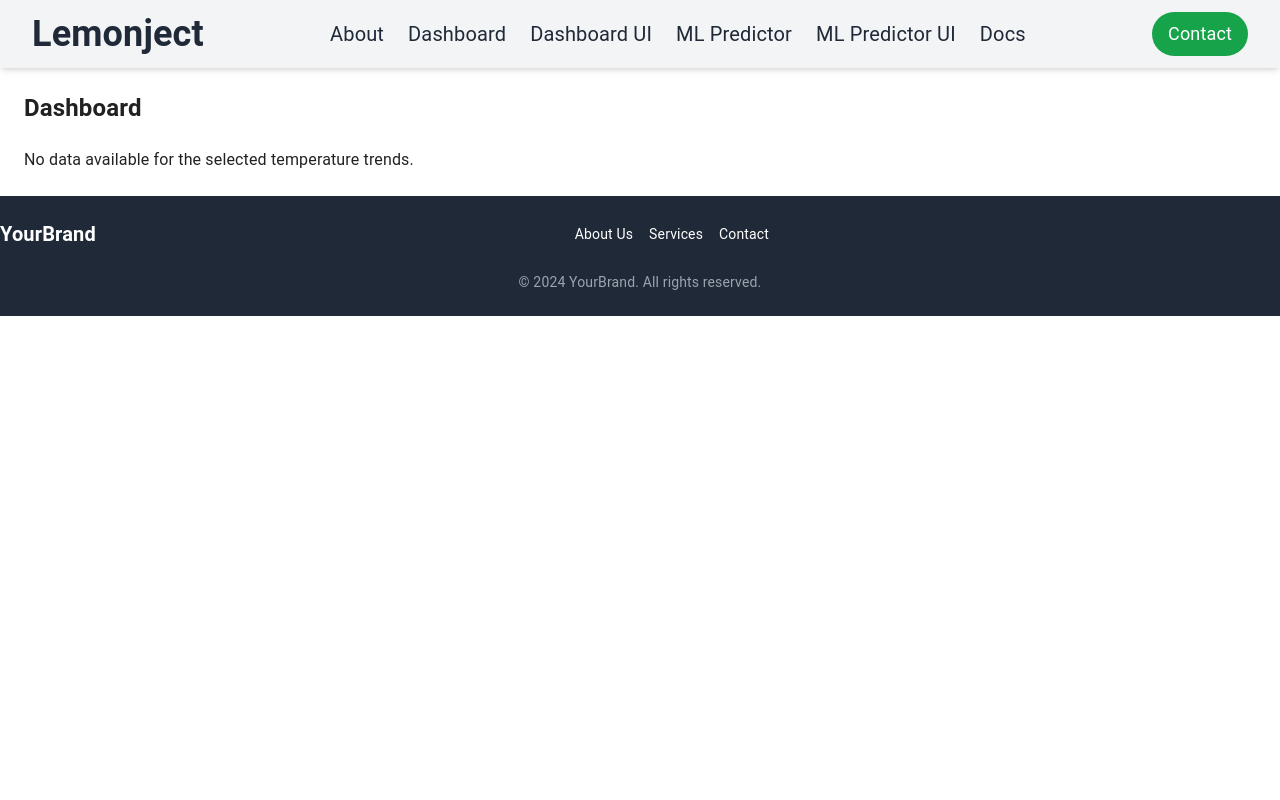
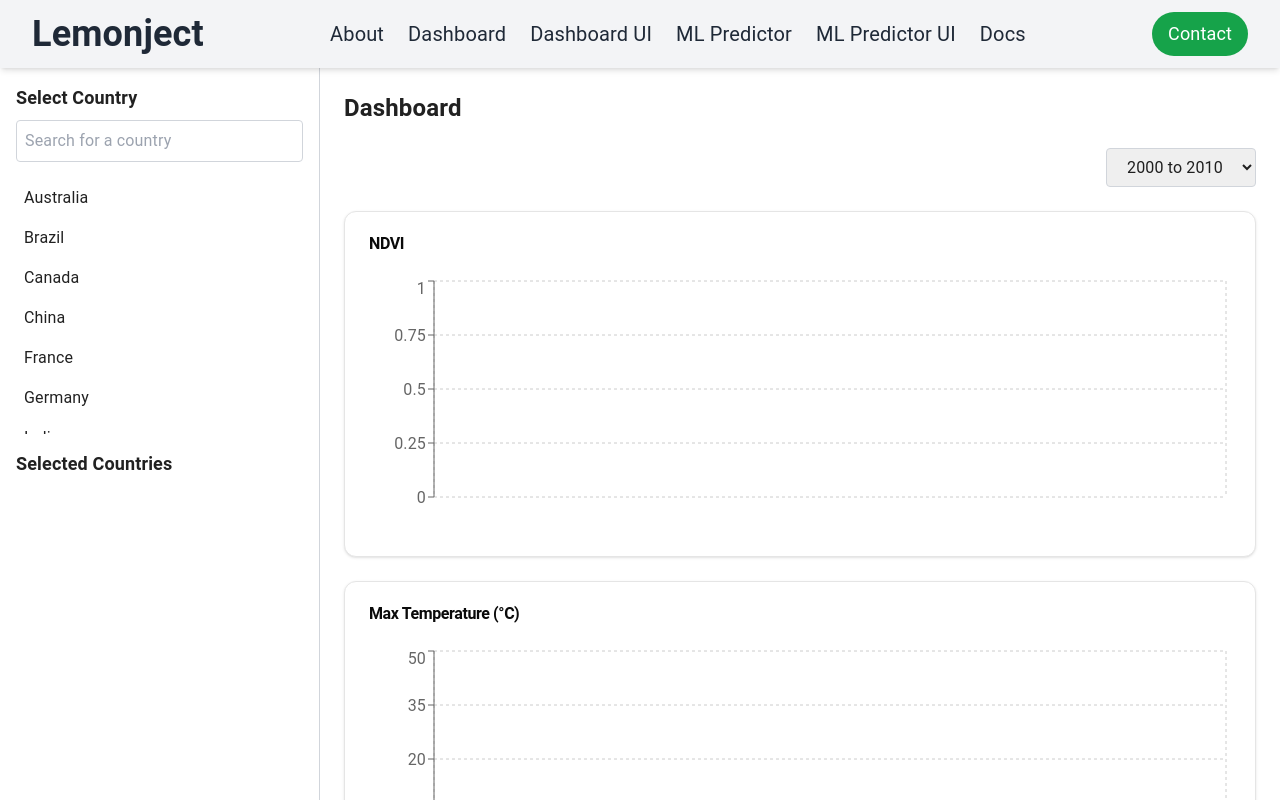
Before and after one commit to masedryer/ClimateRisk, a Next.js app in the folder carbonrisk/: page /dashboard2 in a window 1280 px wide. Shown: the top 800 px of the page. Built offline with nearby package versions, Linux system fonts and the light colour scheme; no server answers; the database is empty.

Commit message:
dashboard ui edit edr
dashboard ui edit

```diff
--- a/carbonrisk/src/app/dashboard2/page.js
+++ b/carbonrisk/src/app/dashboard2/page.js
@@ -1,7 +1,12 @@
 "use client";
 import "../globals.css";
 import React, { useState, useEffect } from "react";
-import { Card, CardHeader, CardTitle, CardContent } from "@/components/ui/card";
+import {
+  Card,
+  CardHeader,
+  CardTitle,
+  CardContent,
+} from "@/components/ui/card";
 import {
   LineChart,
   Line,
@@ -12,146 +17,248 @@ import {
   CartesianGrid,
   Legend,
 } from "recharts";
-import { db, collection, getDocs } from "../../lib/firebase"; // Import Firebase functions
+
+// Country list (mock for now)
+const countries = [
+  "Australia", "Brazil", "Canada", "China", "France", "Germany", "India", "Italy",
+  "Japan", "Mexico", "Russia", "South Africa", "United Kingdom", "United States",
+];
 
 const Dashboard = () => {
-  const [jsonData, setJsonData] = useState([]); // Store the fetched JSON data
-  const [loading, setLoading] = useState(true); // Loading state to control rendering
+  const [filterRange, setFilterRange] = useState("2000-2010");
+  const [searchTerm, setSearchTerm] = useState("");
+  const [selectedCountry, setSelectedCountry] = useState("");
+  const [countryList, setCountryList] = useState([]);
+  const [showTooltip, setShowTooltip] = useState(false); // State for tooltip visibility
+  const [chartData, setChartData] = useState({}); // State for chart data
 
-  useEffect(() => {
-    const fetchJsonData = async () => {
-      try {
-        // Fetching data from Firebase collection "yearlydata"
-        const querySnapshot = await getDocs(collection(db, "yearlydata"));
-        const data = querySnapshot.docs.map((doc) => doc.data());
+  const chartTitles = [
+    "NDVI",
+    "Max Temperature (°C)",
+    "Summer Precipitation (mm)",
+    "Forest Area (%)",
+    "Night Light (DN value)",
+  ];
 
-        // Log the raw data to inspect it
-        console.log("Fetched Data:", data);
+  // Random value generator within the specified range for each metric
+  const generateRandomData = (metric, country) => {
+    let value;
+    switch (metric) {
+      case "NDVI":
+        value = Math.random().toFixed(2); // Random between 0 and 1
+        break;
+      case "Max Temperature (°C)":
+        value = (Math.random() * 50 - 10).toFixed(1); // Random between -10°C and 40°C
+        break;
+      case "Summer Precipitation (mm)":
+        value = (Math.random() * 5000).toFixed(0); // Random between 0 and 5000 mm
+        break;
+      case "Forest Area (%)":
+        value = (Math.random() * 100).toFixed(1); // Random between 0% and 100%
+        break;
+      case "Night Light (DN value)":
+        value = (Math.random() * 63).toFixed(0); // Random between 0 and 63 DN
+        break;
+      default:
+        value = 0;
+    }
+    return { country, value: parseFloat(value) };
+  };
 
-        // Filter out data with missing or invalid temperature values
-        const validData = data
-          .filter(
-            (item) =>
-              item["Max temperature"] !== null &&
-              item["Min temperature"] !== null &&
-              !isNaN(item["Max temperature"]) &&
-              !isNaN(item["Min temperature"])
-          )
-          .filter(
-            // Remove empty "mean temperature" or "min temperature" fields
-            (item) =>
-              item["mean temperature"] !== null &&
-              item["mean temperature"] !== "" &&
-              item["min temperature"] !== null &&
-              item["min temperature"] !== ""
-          );
+  // Function to generate chart data for all selected countries
+  const generateChartData = () => {
+    const data = {};
+    const yearRange = getYearRange(filterRange); // Get the year range based on the filter
+    countryList.forEach((country) => {
+      chartTitles.forEach((title) => {
+        const values = yearRange.map((year) => ({
+          Year: year,
+          Value: generateRandomData(title, country).value,
+        }));
+        if (!data[country]) data[country] = [];
+        data[country].push({ metric: title, values });
+      });
+    });
+    setChartData(data);
+  };
 
-        setJsonData(validData); // Storing valid data in state
-        setLoading(false); // Data is loaded, stop loading
-      } catch (error) {
-        console.error("Error fetching data from Firebase:", error);
-        setLoading(false); // Stop loading even if there's an error
+  // Function to get year range based on selected filter
+  const getYearRange = (filter) => {
+    switch (filter) {
+      case "2000-2010":
+        return Array.from({ length: 11 }, (_, i) => 2000 + i); // 2000 to 2010
+      case "2010-2020":
+        return Array.from({ length: 11 }, (_, i) => 2010 + i); // 2010 to 2020
+      case "2020-2024":
+        return Array.from({ length: 5 }, (_, i) => 2020 + i); // 2020 to 2024
+      default:
+        return [];
     }
   };
 
-    fetchJsonData();
-  }, []);
+  // Function to generate the list of years with an interval of 2 years
+  const getXAxisTicks = (filterRange) => {
+    const yearRange = getYearRange(filterRange); // Get the range based on filter
+    return yearRange.filter((year, index) => index % 2 === 0); // Filter years at intervals of 2
+  };
 
-  // 1. Filter the data for the years 2015-2021
-  const filteredData = jsonData.filter(
-    (item) => item.Year >= 2015 && item.Year <= 2021
+  // Filter countries based on search input
+  const filteredCountries = countries.filter((country) =>
+    country.toLowerCase().includes(searchTerm.toLowerCase())
   );
 
-  // 2. Find the 2 countries with the highest max temperature and the lowest min temperature
-  const sortedMaxTempData = filteredData
-    .sort((a, b) => b["Max temperature"] - a["Max temperature"]) // Sort by highest max temperature
-    .slice(0, 2); // Take the top 2 countries with highest max temperature
+  // Handle selecting a country
+  const handleSelectCountry = (country) => {
+    if (countryList.length < 5 && !countryList.includes(country)) {
+      setCountryList((prevList) => [...prevList, country]);
+      setShowTooltip(false); // Hide tooltip when a country is added
+    } else if (countryList.length >= 5) {
+      setShowTooltip(true); // Show tooltip if limit is reached
+      setTimeout(() => {
+        setShowTooltip(false); // Hide tooltip after 5 seconds
+      }, 5000);
+    }
+  };
 
-  const sortedMinTempData = filteredData
-    .sort((a, b) => a["Min temperature"] - b["Min temperature"]) // Sort by lowest min temperature
-    .slice(0, 2); // Take the top 2 countries with lowest min temperature
+  // Handle removing a country from the list
+  const handleRemoveCountry = (country) => {
+    setCountryList((prevList) => prevList.filter((item) => item !== country));
+    setShowTooltip(false); // Hide tooltip if space is made in the list
+  };
 
-  // 3. Prepare temperature trend data for the highest max temperature and lowest min temperature countries
-  const highestMaxTempCountry = sortedMaxTempData[0]?.["Country Name"];
-  const lowestMinTempCountry = sortedMinTempData[0]?.["Country Name"];
+  // Generate chart data when countryList or filterRange changes
+  useEffect(() => {
+    if (countryList.length > 0) {
+      generateChartData();
+    }
+  }, [countryList, filterRange]);
 
-  const highestMaxTempTrend = filteredData.filter(
-    (item) => item["Country Name"] === highestMaxTempCountry
-  );
-  const lowestMinTempTrend = filteredData.filter(
-    (item) => item["Country Name"] === lowestMinTempCountry
-  );
+  // Get line chart data based on the metric (title) and selected countries
+  const getLineChartData = (title) => {
+    const chartDataForMetric = Object.keys(chartData).map((country) => ({
+      country,
+      data: chartData[country]?.find((data) => data.metric === title)?.values,
+    }));
 
-  // Ensure loading state is handled, and render loading text if necessary
-  if (loading) {
-    return <div>Loading...</div>;
-  }
+    // We need to merge this data into a single array for all countries, ensuring each country’s data is displayed
+    return chartDataForMetric.map((entry) => entry.data).flat();
+  };
 
   return (
-    <div>
-      <div className="p-6 max-w-7xl mx-auto space-y-6">
+    <div className="flex">
+      {/* Country Filter Sidebar */}
+      <div className="w-1/4 p-4 border-r border-gray-300">
+        <h2 className="text-lg font-semibold mb-2">Select Country</h2>
+        <input
+          type="text"
+          placeholder="Search for a country"
+          value={searchTerm}
+          onChange={(e) => setSearchTerm(e.target.value)}
+          className="w-full p-2 border border-gray-300 rounded mb-4"
+        />
+        <div className="max-h-64 overflow-auto">
+          {filteredCountries.map((country, index) => (
+            <div
+              key={index}
+              className="p-2 cursor-pointer hover:bg-gray-200"
+              onClick={() => handleSelectCountry(country)}
+            >
+              {country}
+            </div>
+          ))}
+        </div>
+
+        {showTooltip && (
+          <div className="mt-2 p-2 bg-yellow-100 text-yellow-800 rounded-md">
+            You can select only up to 5 countries.
+          </div>
+        )}
+
+        <div className="mt-4">
+          <h3 className="text-lg font-semibold">Selected Countries</h3>
+          <div className="flex flex-wrap gap-2 mt-2">
+            {countryList.map((country, index) => (
+              <div
+                key={index}
+                className="flex items-center bg-gray-200 px-4 py-2 rounded-full"
+              >
+                {country}
+                <button
+                  className="ml-2 text-red-500"
+                  onClick={() => handleRemoveCountry(country)}
+                >
+                  X
+                </button>
+              </div>
+            ))}
+          </div>
+        </div>
+      </div>
+
+      {/* Dashboard Content */}
+      <div className="w-3/4 p-6 max-w-7xl mx-auto space-y-6">
         <h1 className="text-2xl font-bold">Dashboard</h1>
 
-        {/* Temperature Trend Line Chart (Highest Max Temp and Lowest Min Temp Countries) */}
-        {highestMaxTempCountry && lowestMinTempCountry ? (
-          <>
-            <Card>
+        {/* Filter Dropdown */}
+        <div className="flex justify-end mb-4">
+          <select
+            className="border border-gray-300 rounded px-4 py-2"
+            value={filterRange}
+            onChange={(e) => setFilterRange(e.target.value)}
+          >
+            <option value="2000-2010">2000 to 2010</option>
+            <option value="2010-2020">2010 to 2020</option>
+            <option value="2020-2024">2020 to 2024</option>
+          </select>
+        </div>
+
+        {/* Render Charts */}
+        {chartTitles.map((title, index) => (
+          <Card key={index}>
             <CardHeader>
-                <CardTitle>
-                  Temperature Trend for {highestMaxTempCountry}
-                </CardTitle>
+              <CardTitle>{title}</CardTitle>
             </CardHeader>
             <CardContent>
               <div className="h-64">
                 <ResponsiveContainer width="100%" height="100%">
-                    <LineChart data={highestMaxTempTrend}>
+                  <LineChart data={getLineChartData(title)}>
                     <CartesianGrid strokeDasharray="3 3" />
-                      <XAxis dataKey="Year" />
-                      <YAxis />
+                    <XAxis
+                      dataKey="Year"
+                      ticks={getXAxisTicks(filterRange)} // Pass the generated ticks
+                    />
+                    <YAxis
+                      domain={
+                        title === "NDVI"
+                          ? [0, 1] // For NDVI, it stays between 0 and 1
+                          : title === "Max Temperature (°C)"
+                            ? [-10, 50] // For Max Temperature, set the range from -10°C to 50°C
+                            : title === "Summer Precipitation (mm)"
+                              ? [0, 5000] // For Summer Precipitation, set the range from 0 to 5000 mm
+                              : title === "Forest Area (%)"
+                                ? [0, 100] // For Forest Area, set the range from 0% to 100%
+                                : title === "Night Light (DN value)"
+                                  ? [0, 63] // For Night Light, limit to 0-63
+                                  : ["auto", "auto"] // For other metrics, auto scale
+                      }
+                    />
                     <Tooltip />
                     <Legend />
+                    {countryList.map((country, idx) => (
                       <Line
+                        key={idx}
                         type="monotone"
-                        dataKey="Max temperature"
+                        dataKey="Value"
                         stroke="#8884d8"
-                        name={highestMaxTempCountry}
+                        activeDot={{ r: 8 }}
                       />
+                    ))}
                   </LineChart>
                 </ResponsiveContainer>
               </div>
             </CardContent>
           </Card>
-
-            <Card>
-              <CardHeader>
-                <CardTitle>
-                  Temperature Trend for {lowestMinTempCountry}
-                </CardTitle>
-              </CardHeader>
-              <CardContent>
-                <div className="h-64">
-                  <ResponsiveContainer width="100%" height="100%">
-                    <LineChart data={lowestMinTempTrend}>
-                      <CartesianGrid strokeDasharray="3 3" />
-                      <XAxis dataKey="Year" />
-                      <YAxis />
-                      <Tooltip />
-                      <Legend />
-                      <Line
-                        type="monotone"
-                        dataKey="Min temperature"
-                        stroke="#82ca9d"
-                        name={lowestMinTempCountry}
-                      />
-                    </LineChart>
-                  </ResponsiveContainer>
-                </div>
-              </CardContent>
-            </Card>
-          </>
-        ) : (
-          <div>No data available for the selected temperature trends.</div>
-        )}
+        ))}
       </div>
     </div>
   );
```
Lines whose indentation alone changed are shown as unchanged.
